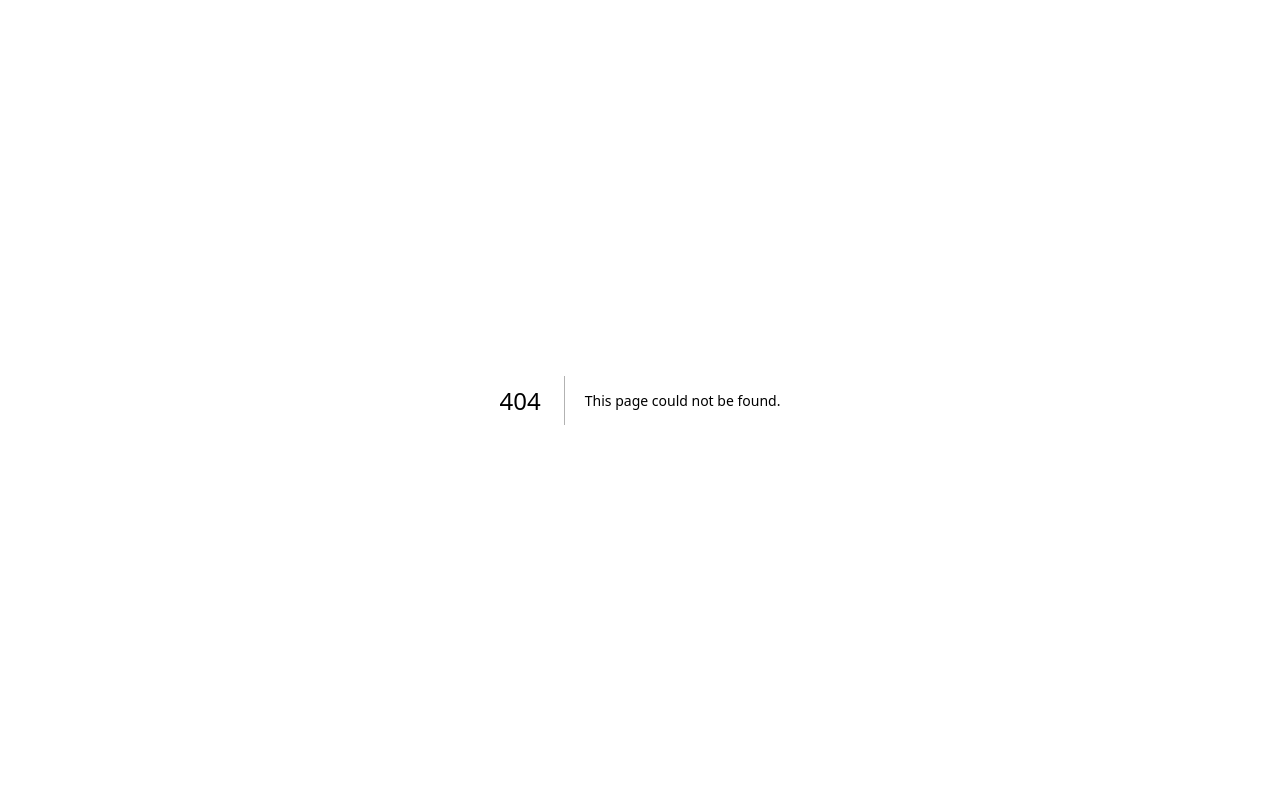
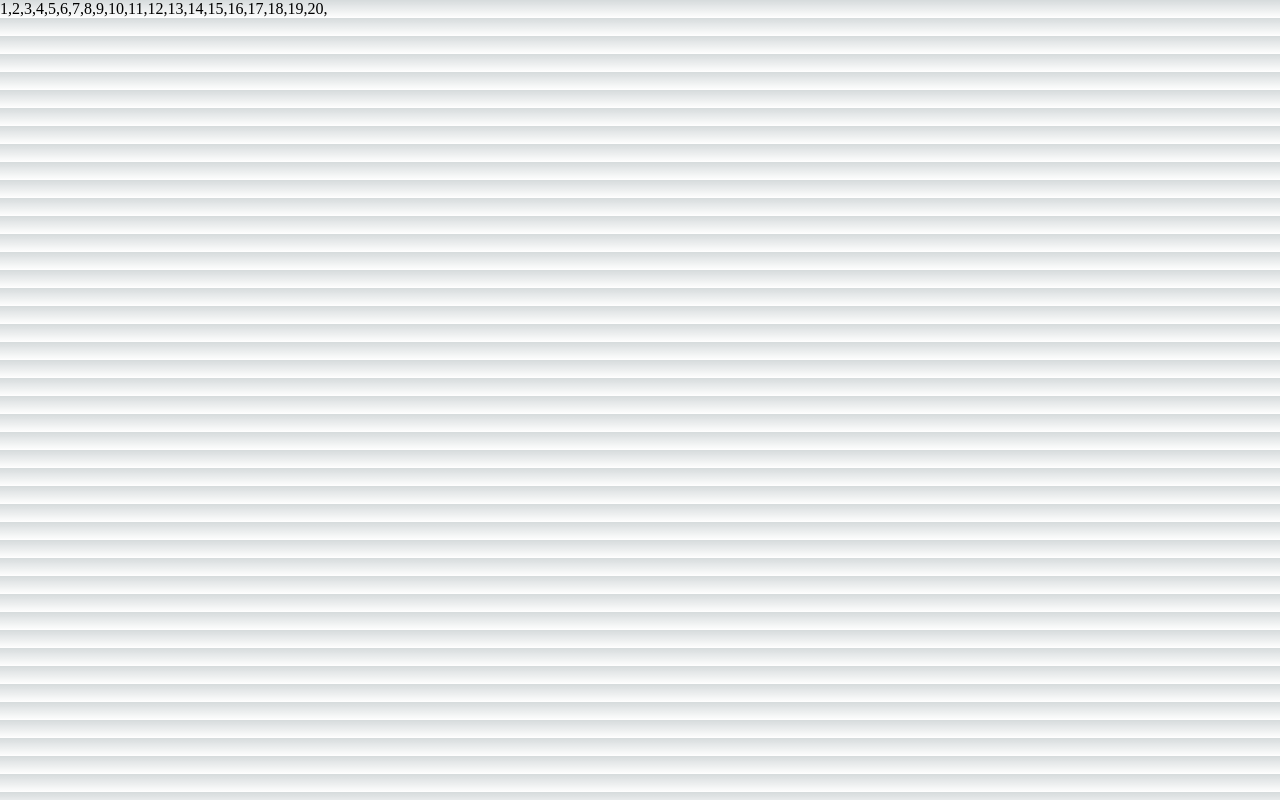
Before and after one commit to eddwardmessias/studies-react, a Next.js app: page /basicos/desafio1 in a window 1280 px wide. Before the commit this address had no page. Built offline with nearby package versions, Linux system fonts and the light colour scheme.

Commit message:
Enviado primeiro desafio

```diff
--- /dev/null
+++ b/pages/basicos/desafio1.jsx
@@ -0,0 +1,18 @@
+export default function desafio1(){
+    const list = lista(20)
+
+    return (
+        <div>{list}</div>
+
+    )
+
+}
+
+function lista(num){
+    let array = [];
+    for (let i = 1; i <= num; i++) {
+        const spanFun = <span>{i},</span>
+        array[i] = spanFun;
+    }
+    return array;
+}
```
Also changed, not shown: pages/basicos/jsx4.jsx (+11 -0 lines).
